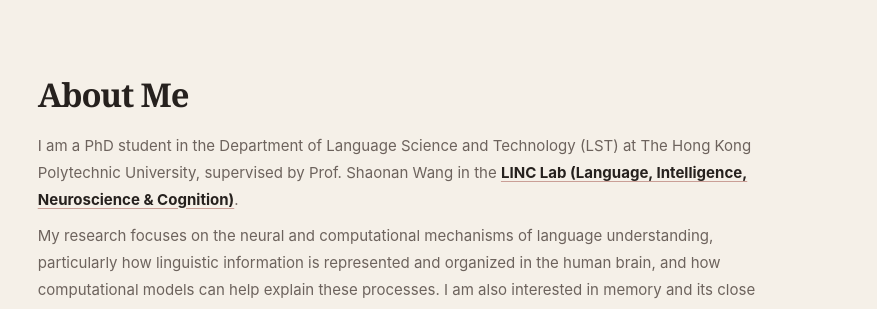
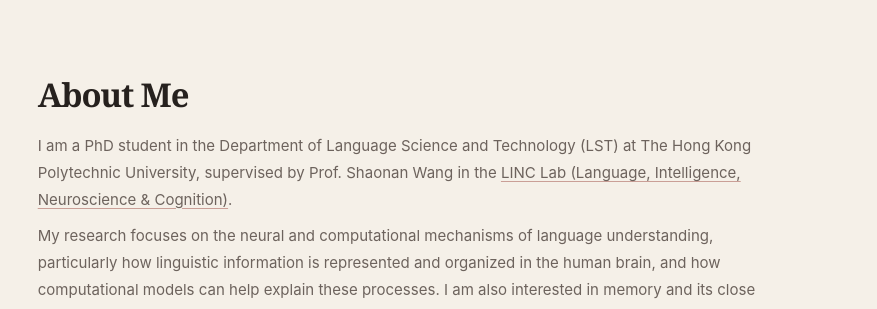
Before and after one commit to lnxxx0712/lnxxx0712.github.io, a plain HTML site: page index.html in a window 1280 px wide. Shown: the part 97-406 px from the top of the page, 403-1280 px from the left. Drawn offline with Linux system fonts and the light colour scheme.

Commit message:
Update index.html

```diff
--- a/index.html
+++ b/index.html
@@ -68,8 +68,8 @@
               <p>
                 I am a PhD student in the Department of Language Science and Technology (LST) at The
                 Hong Kong Polytechnic University, supervised by Prof. Shaonan Wang in the
-                <strong><a href="https://lungg-code.github.io/LINCLab/" target="_blank" rel="noreferrer">LINC Lab
-                (Language, Intelligence, Neuroscience &amp; Cognition)</a></strong>.
+                <a href="https://lungg-code.github.io/LINCLab/" target="_blank" rel="noreferrer">LINC Lab
+                (Language, Intelligence, Neuroscience &amp; Cognition)</a>.
               </p>
               <p>
                 My research focuses on the neural and computational mechanisms of language
```
